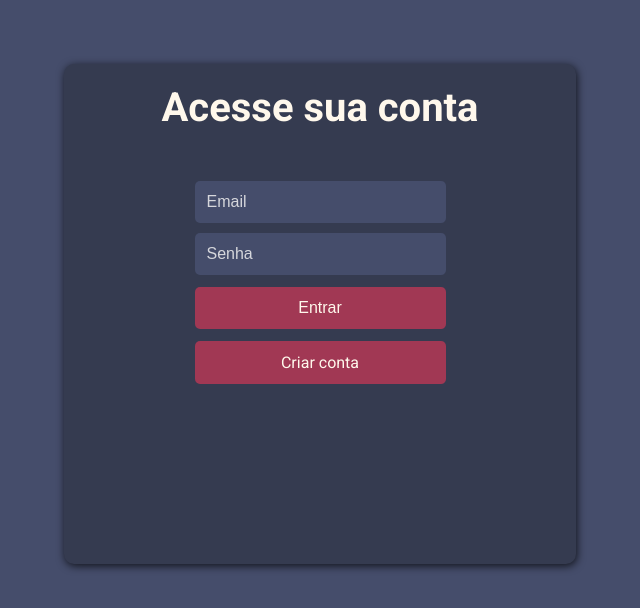
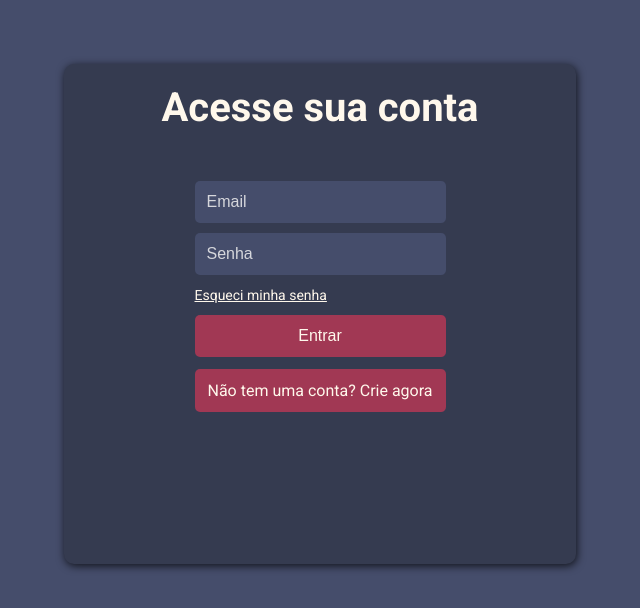
Before and after one commit to IanMarcony/MyGame, a React (Create React App) app in the folder frontend/: page / in a window 1280 px wide. Shown: the top 608 px of the page, without its empty margins (320-960 px from the left). Built offline with nearby package versions, Linux system fonts and the light colour scheme; no server answers.

Commit message:
refactor: add forgot password and signup button

```diff
--- a/frontend/src/pages/SignIn/index.tsx
+++ b/frontend/src/pages/SignIn/index.tsx
@@ -11,8 +11,13 @@ const SignIn: React.FC = () => {
         <Form>
           <input type="email" placeholder="Email" />
           <input type="password" placeholder="Senha" />
+
+          <Link id="forgot" to="/password/forgot">
+            Esqueci minha senha
+          </Link>
+
           <button type="submit">Entrar</button>
-          <Link to="/signup">Criar conta</Link>
+          <Link to="/signup">Não tem uma conta? Crie agora</Link>
         </Form>
       </SectionSignin>
     </Container>
--- a/frontend/src/pages/SignIn/styles.ts
+++ b/frontend/src/pages/SignIn/styles.ts
@@ -69,6 +69,19 @@ export const Form = styled.form`
     }
   }
 
+  #forgot {
+    padding: 0;
+    display: flex;
+    justify-content: start;
+    background-color: #0000;
+    font-size: 14px;
+    text-decoration: underline;
+
+    &:hover {
+      opacity: 0.6;
+    }
+  }
+
   a {
     width: 50%;
     display: block;
```
